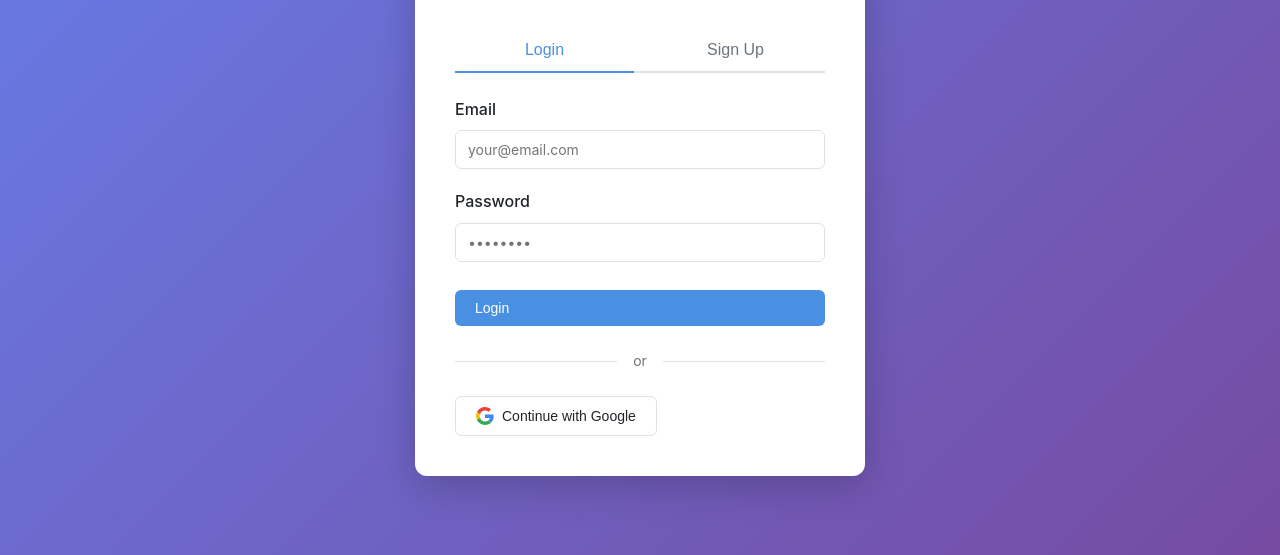
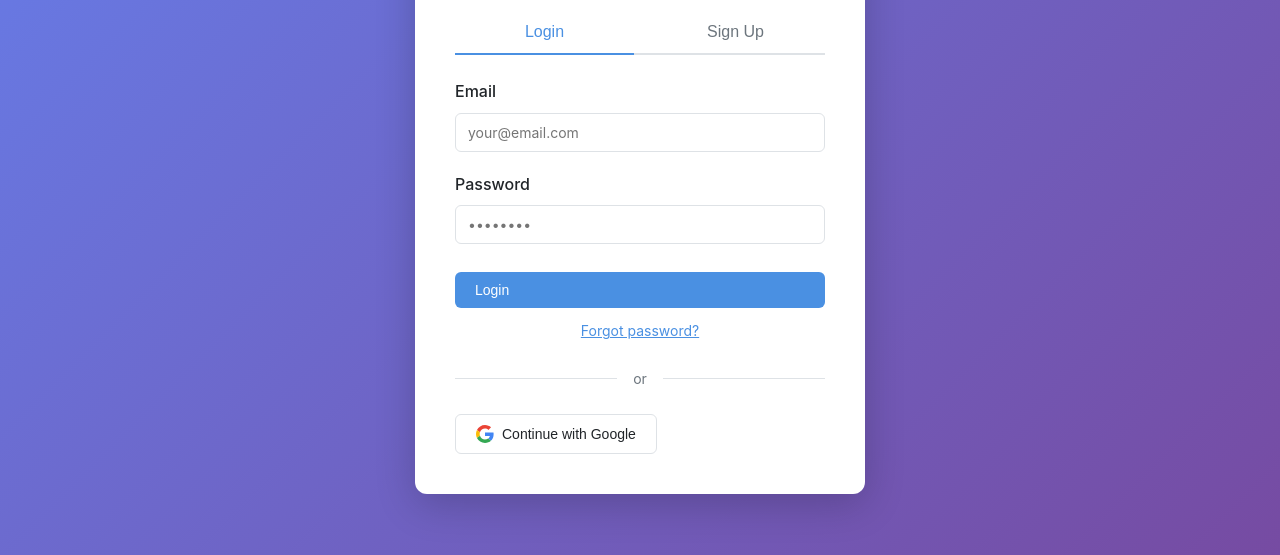
Before and after one commit to MSTmarco/links_organiser, a plain HTML site: page index.html in a window 1280 px wide. Shown: the part 245-800 px from the top of the page. Drawn offline with Linux system fonts and the light colour scheme.

Commit message:
Update index.html

```diff
--- a/index.html
+++ b/index.html
@@ -33,6 +33,9 @@
                 </div>
                 <button type="submit" class="btn btn-primary">Login</button>
                 <p class="error-message" id="login-error"></p>
+                <p style="text-align: center; margin-top: 10px;">
+                    <a href="#" id="forgot-password-link" style="color: #4A90E2; font-size: 14px;">Forgot password?</a>
+                </p>
             </form>
 
             <!-- Signup Form -->
@@ -224,10 +227,11 @@
     </div>
 
     <!-- Scripts -->
-    <script src="js/firebase-config.js"></script>
+
     <script src="js/storage.js"></script>
     <script src="js/papers.js"></script>
     <script src="js/folders.js"></script>
     <script src="js/app.js"></script>
+    <script src="js/firebase-config.js"></script>
 </body>
 </html>
```
